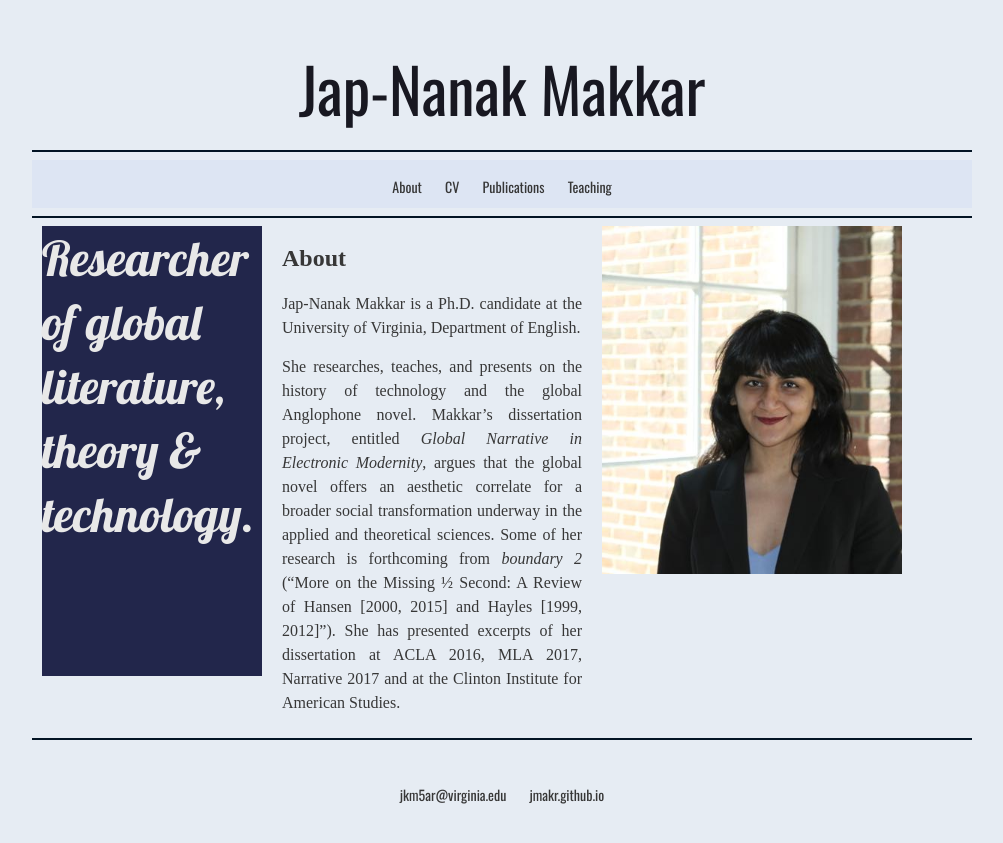
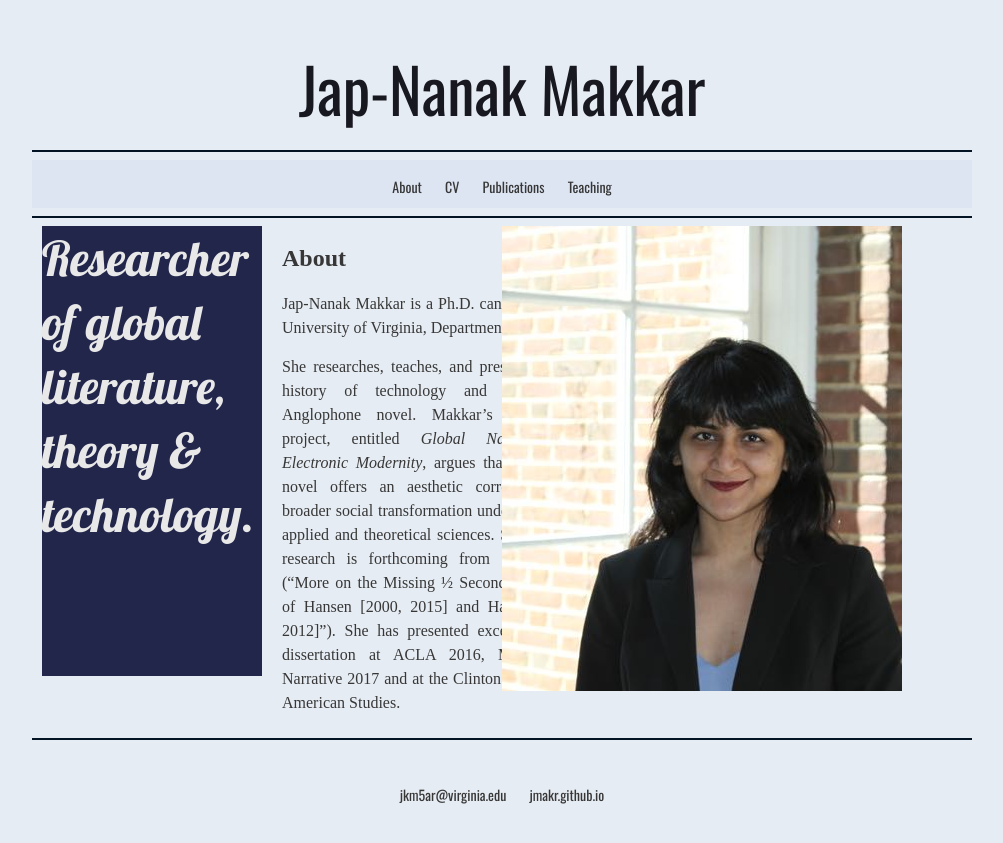
Before and after one commit to jmakr/jmakr.github.io, a Jekyll site: the page built from index.html, in a window 1280 px wide. Shown: the top 843 px of the page, without its empty margins (138-1141 px from the left). Built offline with Jekyll 4.4.1, drawn with Linux system fonts in a browser that asks for light colours; some web fonts are replaced.

Commit message:
Update index.html

```diff
--- a/index.html
+++ b/index.html
@@ -35,7 +35,7 @@ title: About
   <div id="imagebox" class="article grid_4">
 
 	<div style="text-align:right;">
-	<img src="Blue shirt inside_400w.jpg" style="width: 100%"/>
+	<img src="Blue shirt inside_400w.jpg" height="465" width="400"/>
 
 	</div>
 
```
